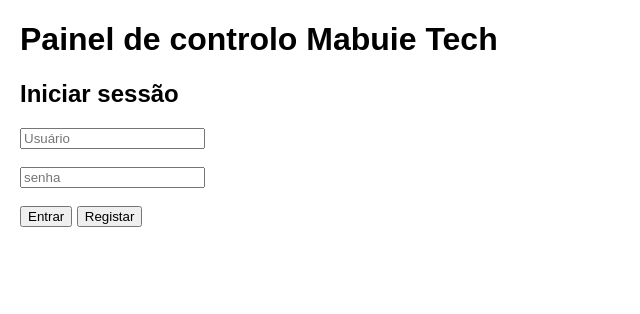
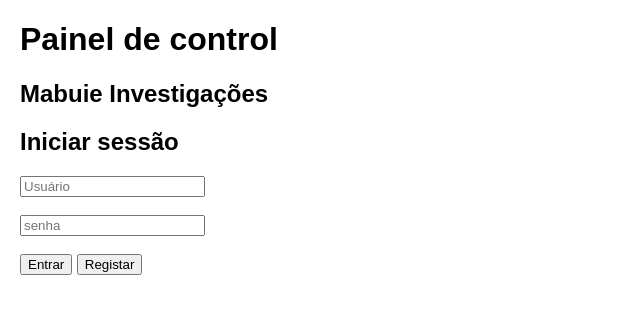
Before and after one commit to mabuie-test/Monitor, a website: page frontend/index.html in a window 1280 px wide. Shown: the whole page, without its empty margins (0-640 px from the left). Drawn offline with Linux system fonts and the light colour scheme.

Commit message:
Update index.html

```diff
--- a/frontend/index.html
+++ b/frontend/index.html
@@ -11,8 +11,9 @@
   </style>
 </head>
 <body>
-  <h1>Painel de controlo Mabuie Tech</h1>
 
+  <h1>Painel de control</h1>
+<h2>Mabuie Investigações </h2>
   <div id="loginBox" class="login-box">
     <h2>Iniciar sessão</h2>
     <input id="username" placeholder="Usuário" /><br/><br/>
@@ -24,7 +25,7 @@
 
   <div id="dashboard" class="hidden">
     <button id="btnLogout">Sair</button>
-    <h3>User: <span id="userName"></span></h3>
+    <h3>Usuário: <span id="userName"></span></h3>
 
     <section>
       <h2>SMS's</h2>
```
